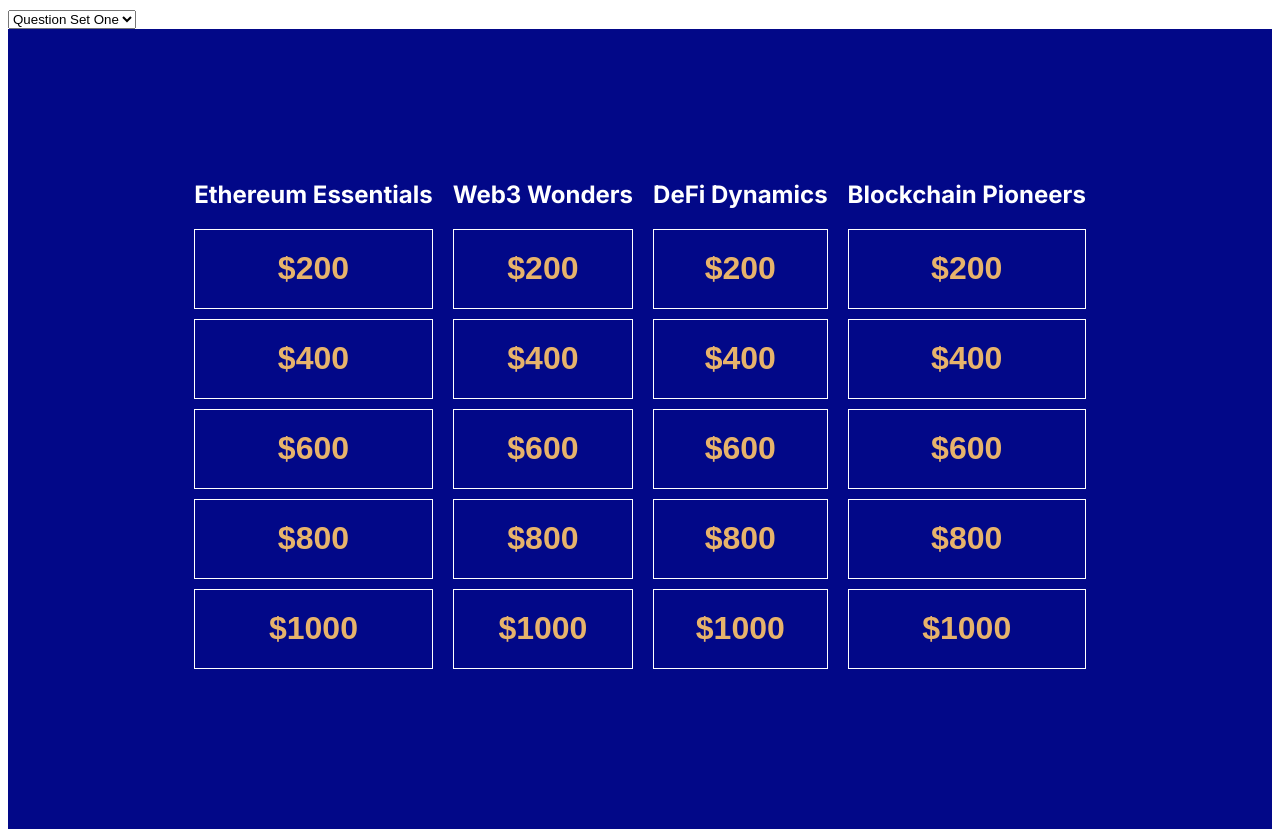
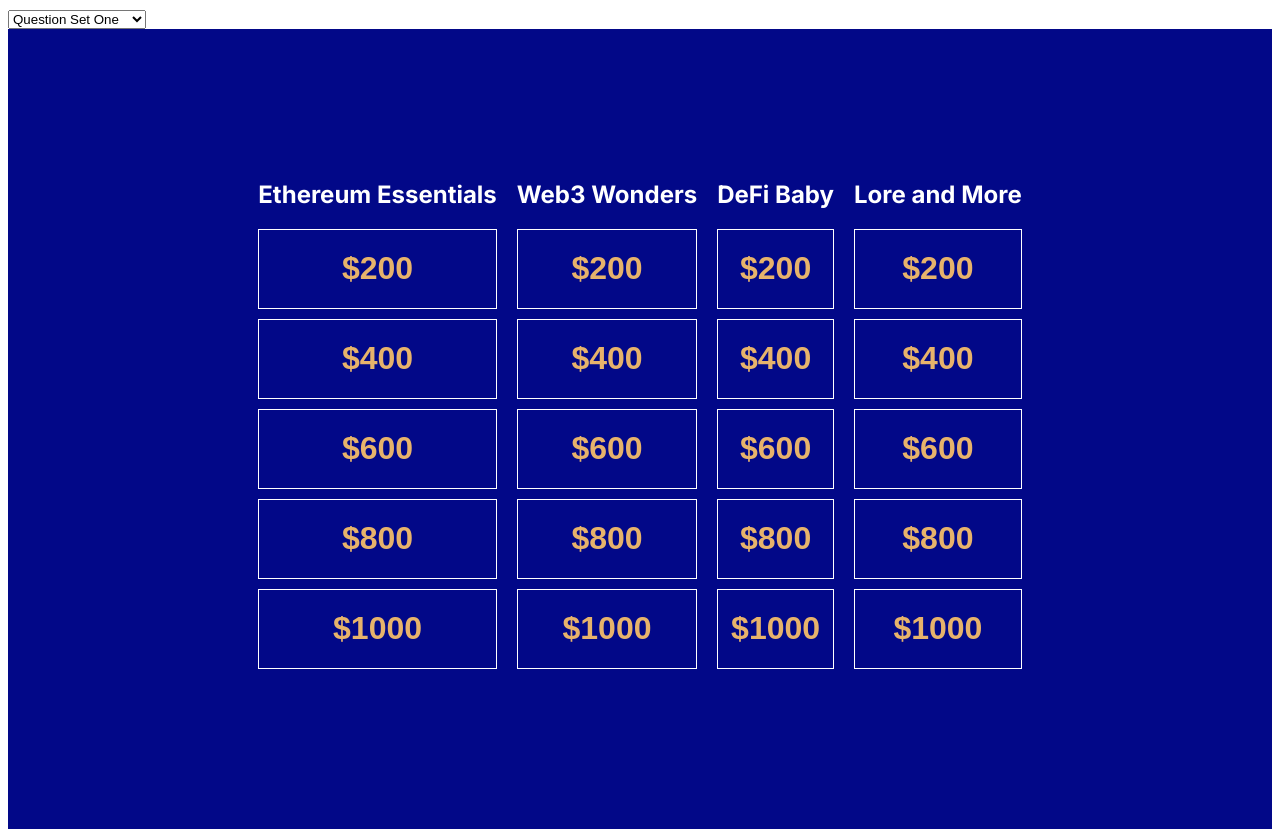
Before and after one commit to emmanasseri/blockchain-jeopardy, a Next.js app: page /jeopardy in a window 1280 px wide. Built offline with nearby package versions, Linux system fonts and the light colour scheme.

Commit message:
third q set added

```diff
--- a/src/app/jeopardy/questionData.js
+++ b/src/app/jeopardy/questionData.js
@@ -28,7 +28,7 @@ export const questionDataSetOne = [
       {
         value: 1000,
         question:
-          "This Ethereum upgrade aims to improve scalability and security and transition the network from Proof of Work to Proof of Stake.",
+          "This Ethereum upgrade aimed to improve scalability and security and transition the network from Proof of Work to Proof of Stake.",
         answer: "What is Ethereum 2.0 or Eth2?",
       },
     ],
@@ -69,7 +69,7 @@ export const questionDataSetOne = [
     ],
   },
   {
-    category: "DeFi Dynamics",
+    category: "DeFi Baby",
     questions: [
       {
         value: 200,
@@ -86,15 +86,14 @@ export const questionDataSetOne = [
       {
         value: 600,
         question:
-          "A popular platform that allows for borrowing and lending of cryptocurrency, representative of DeFi services.",
-        answer:
-          "What is Aave or Compound? (Accept any leading DeFi lending platform)",
+          "What notable founder is facing 110 years in prison for fraud and money laundering?",
+        answer: "Who is Sam Bankman Fried?",
       },
       {
         value: 800,
         question:
-          "This DeFi protocol is used to automate the performance of contracts without intermediaries.",
-        answer: "What are smart contracts?",
+          "What do we call the practice of using different DeFi protocols together to earn rewards and optimize returns in the blockchain space?",
+        answer: "What is yield farming?",
       },
       {
         value: 1000,
@@ -105,7 +104,7 @@ export const questionDataSetOne = [
     ],
   },
   {
-    category: "Blockchain Pioneers",
+    category: "Lore and More",
     questions: [
       {
         value: 200,
@@ -116,8 +115,8 @@ export const questionDataSetOne = [
       {
         value: 400,
         question:
-          "This person is known for co-founding Ethereum and later founding ConsenSys, a blockchain production studio.",
-        answer: "Who is Joseph Lubin?",
+          "In 2021, this billionaire entrepreneur announced his support for cryptocurrency Dogecoin, frequently tweeting about it",
+        answer: "What is Elon Musk?",
       },
       {
         value: 600,
@@ -128,20 +127,164 @@ export const questionDataSetOne = [
       {
         value: 800,
         question:
-          'Known for creating Litecoin, he is a former Google engineer who aimed to create a "lighter" version of Bitcoin.',
-        answer: "Who is Charlie Lee?",
+          "What is the name of the first blockchain-based digital collectible that became immensely popular in 2017, with unique, provably rare cats?",
+        answer: "What are CryptoKitties?",
       },
       {
         value: 1000,
         question:
-          "This blockchain pioneer and entrepreneur is the CEO of Binance, one of the world's largest cryptocurrency exchanges.",
-        answer: "Who is Changpeng Zhao (CZ)?",
+          "In 2010, Laszlo Hanyecz made history by conducting the first-known commercial transaction using Bitcoin. What did he purchase with 10,000 BTC?",
+        answer: "What is two pizzas?",
       },
     ],
   },
 ];
 
 export const questionDataSetTwo = [
+  {
+    category: "Ethereum Essentials",
+    questions: [
+      {
+        value: 200,
+        question:
+          "This is the process by which new Ether tokens are created on the Ethereum network.",
+        answer: "What is mining or minting?",
+      },
+      {
+        value: 400,
+        question:
+          "This term refers to the maximum amount of gas you're willing to spend on a transaction on Ethereum.",
+        answer: "What is gas limit?",
+      },
+
+      {
+        value: 600,
+        question:
+          "These are the Ethereum network's test versions, used for testing before deploying on the main network.",
+        answer: "What are testnets (like Ropsten, Kovan, Rinkeby)?",
+      },
+      {
+        value: 800,
+        question:
+          "This is the name given to the first live release of Ethereum.",
+        answer: "What is Frontier?",
+      },
+      {
+        value: 1000,
+        question:
+          "This Ethereum update, also known as EIP-1559, changed the fee market mechanism for Ethereum transactions.",
+        answer: "What is London Hard Fork?",
+      },
+    ],
+  },
+  {
+    category: "Web3 Wonders",
+    questions: [
+      {
+        value: 200,
+        question:
+          "This concept refers to the interoperable network of blockchain protocols and applications.",
+        answer: "What is the Interplanetary File System (IPFS)?",
+      },
+      {
+        value: 400,
+        question:
+          "This term describes a blockchain that can execute arbitrary complex operations, not limited to simple transactions.",
+        answer: "What is a Turing-complete blockchain?",
+      },
+      {
+        value: 600,
+        question:
+          "This is the native cryptocurrency of the Binance Smart Chain.",
+        answer: "What is Binance Coin (BNB)?",
+      },
+      {
+        value: 800,
+        question:
+          "This project is a decentralized oracle network that provides real-world data to blockchains.",
+        answer: "What is Chainlink?",
+      },
+      {
+        value: 1000,
+        question:
+          "This type of blockchain is permissioned and often private, designed for enterprise use.",
+        answer: "What is a consortium blockchain?",
+      },
+    ],
+  },
+  {
+    category: "DeFi Baby",
+    questions: [
+      {
+        value: 200,
+        question:
+          "This mechanism is used by certain DeFi platforms to ensure liquidity in trading pairs.",
+        answer: "What is an Automated Market Maker (AMM)?",
+      },
+      {
+        value: 400,
+        question:
+          "This term refers to the percentage of assets that are staked in a DeFi protocol, providing security and operability.",
+        answer: "What is Total Value Locked (TVL)?",
+      },
+      {
+        value: 600,
+        question:
+          "What is the term for the process of locking up assets in a smart contract to earn rewards, often in the form of a project's native tokens?",
+        answer: "What is staking?",
+      },
+      {
+        value: 800,
+        question:
+          "This concept refers to the combination of various DeFi protocols to optimize earnings.",
+        answer: "What is yield farming?",
+      },
+      {
+        value: 1000,
+        question:
+          "Which DeFi lending platform is often referred to as 'money legos' for its composability, allowing developers to build complex financial applications?",
+        answer: "What is Aave?",
+      },
+    ],
+  },
+  {
+    category: "Lore and More",
+    questions: [
+      {
+        value: 200,
+        question:
+          "This is a co-founder of Ripple and was one of the original architects of the XRP Ledger.",
+        answer: "Who is Jed McCaleb?",
+      },
+      {
+        value: 400,
+        question:
+          "In 2017, a Bitcoin ATM was installed on what continent, with its primary purpose being a `crypto-cold` storage unit for penguins?",
+        answer: "What is Antarctica?",
+      },
+      {
+        value: 600,
+        question:
+          "What was the name of the online marketplace on the dark web where Bitcoin was primarily used for illegal transactions?",
+        answer: "What is the 'Silk Road'?",
+      },
+      {
+        value: 800,
+        question:
+          "Who is the co-founder of PayPal, an early investor in Bitcoin, and a prominent figure in the tech and venture capital industry?",
+        answer: "Who is Peter Thiel?",
+      },
+      {
+        value: 1000,
+        question:
+          "What is the term for the 'lost' Bitcoins that were accidentally sent to an unspendable address, forever locked away in the blockchain abyss?",
+        answer: "What are HODL Bitcoins?",
+      },
+    ],
+  },
+];
+
+export const questionDataSetThree = [
   {
     category: "Ethereum Essentials",
     questions: [
@@ -195,8 +338,8 @@ export const questionDataSetTwo = [
       {
         value: 600,
         question:
-          "This is the native cryptocurrency of the Binance Smart Chain.",
-        answer: "What is Binance Coin (BNB)?",
+          "What is the name of the popular Ethereum wallet and browser extension that allows users to interact with decentralized applications (DApps) and manage their cryptocurrency holdings?",
+        answer: "What is MetaMask?",
       },
       {
         value: 800,
@@ -207,25 +350,25 @@ export const questionDataSetTwo = [
       {
         value: 1000,
         question:
-          "This type of blockchain is permissioned and often private, designed for enterprise use.",
-        answer: "What is a consortium blockchain?",
+          "Alibaba Group's Ant Blockchain is an example of what type of blockchain, often used for enterprise solutions?",
+        answer: "What is a private or permissioned blockchain?",
       },
     ],
   },
   {
-    category: "DeFi Dynamics",
+    category: "DeFi Baby",
     questions: [
       {
         value: 200,
         question:
-          "This mechanism is used by certain DeFi platforms to ensure liquidity in trading pairs.",
-        answer: "What is an Automated Market Maker (AMM)?",
+          "In 2012, what company originally developed the XRP Ledger (XRPL) and its native cryptocurrency, XRP?",
+        answer: "What is Ripple Labs (formerly known as OpenCoin)?",
       },
       {
         value: 400,
         question:
-          "This term refers to the percentage of assets that are staked in a DeFi protocol, providing security and operability.",
-        answer: "What is Total Value Locked (TVL)?",
+          "What decentralized exchange (DEX) protocol, known for its automated liquidity provision and popularized 'liquidity pools,' enables users to swap various cryptocurrencies without the need for a traditional order book?",
+        answer: "What is Uniswap?",
       },
       {
         value: 600,
@@ -235,9 +378,8 @@ export const questionDataSetTwo = [
       },
       {
         value: 800,
-        question:
-          "This concept refers to the combination of various DeFi protocols to optimize earnings.",
-        answer: "What is yield farming?",
+        question: "What is the name of FTX's sister firm?",
+        answer: "What is Alameda Research",
       },
       {
         value: 1000,
@@ -248,37 +390,37 @@ export const questionDataSetTwo = [
     ],
   },
   {
-    category: "Blockchain Pioneers",
+    category: "Lore and More",
     questions: [
       {
         value: 200,
         question:
-          "This is a co-founder of Ripple and was one of the original architects of the XRP Ledger.",
-        answer: "Who is Jed McCaleb?",
+          "What cryptographic technique allows a prover to convince a verifier that they possess certain knowledge or data without revealing the actual data itself, ensuring privacy and security?",
+        answer: "What is zero-knowledge proof (ZK proof)?",
       },
       {
         value: 400,
         question:
-          "This person is recognized for their pioneering work in smart contracts and is known as the 'Godfather of Smart Contracts'.",
-        answer: "Who is Nick Szabo?",
+          "What is the common term for a second-layer scaling solution that is a secondary blockchain or protocol built on top of an existing or primary blockchain?",
+        answer: "What is a layer 2 chain?",
       },
+
       {
         value: 600,
-        question:
-          "This person is known for creating Cardano and co-founding Ethereum.",
-        answer: "Who is Charles Hoskinson?",
+        question: "What is the native currency of Polygon?",
+        answer: "What is matic?",
       },
       {
         value: 800,
         question:
-          "This individual is the co-founder of Tezos, a blockchain network that adopts formal verification for security.",
-        answer: "Who is Arthur Breitman?",
+          "What is the name of the popular privacy-enhancing Ethereum mixer that allows users to enhance the privacy of their transactions by breaking the link between sender and receiver? Hint: co-founders are being charged with money laundering",
+        answer: "What is tornado cash?",
       },
       {
         value: 1000,
         question:
-          "Known for his role in creating the JavaScript programming language, he has also contributed significantly to the development of the Brave browser and Basic Attention Token.",
-        answer: "Who is Brendan Eich?",
+          "What is the name of the privacy-focused web browser that blocks ads and trackers by default while providing users with the option to support content creators through its cryptocurrency-based rewards system?",
+        answer: "What is the brave browser?",
       },
     ],
   },
```
Also changed, not shown: src/app/jeopardy/page.js (+9 -1 lines).
